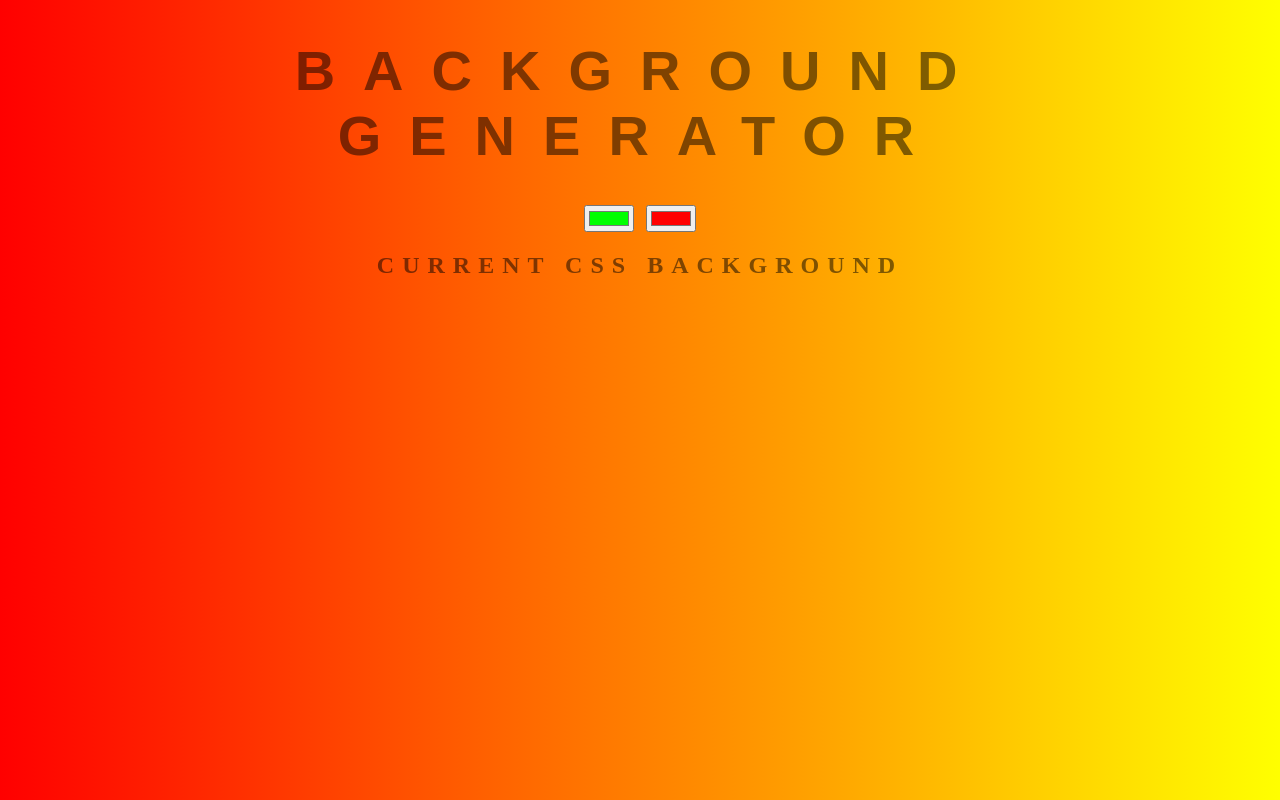
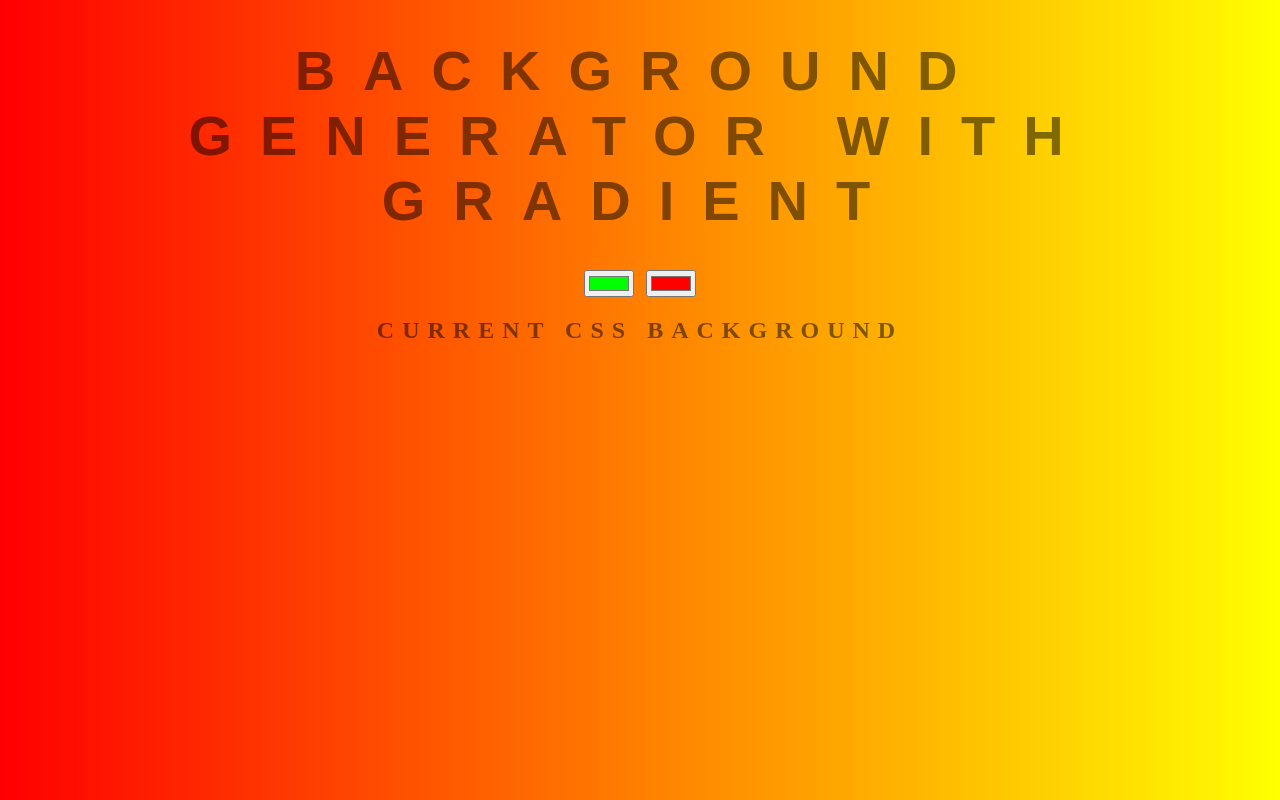
Before and after one commit to a-dev1/background-generator, a plain HTML site: page index.html in a window 1280 px wide. Drawn offline with Linux system fonts and the light colour scheme.

Commit message:
with Gradient

```diff
--- a/index.html
+++ b/index.html
@@ -7,7 +7,7 @@
 </head>
 
 <body id="gradient">
-	<h1>Background Generator</h1>
+	<h1>Background Generator with Gradient</h1>
 	<input class="color1" type="color" name="color1" value="#00ff00">
 	<input class="color2" type="color" name="color2" value="#ff0000">
 	<h2>Current CSS Background</h2>
```
